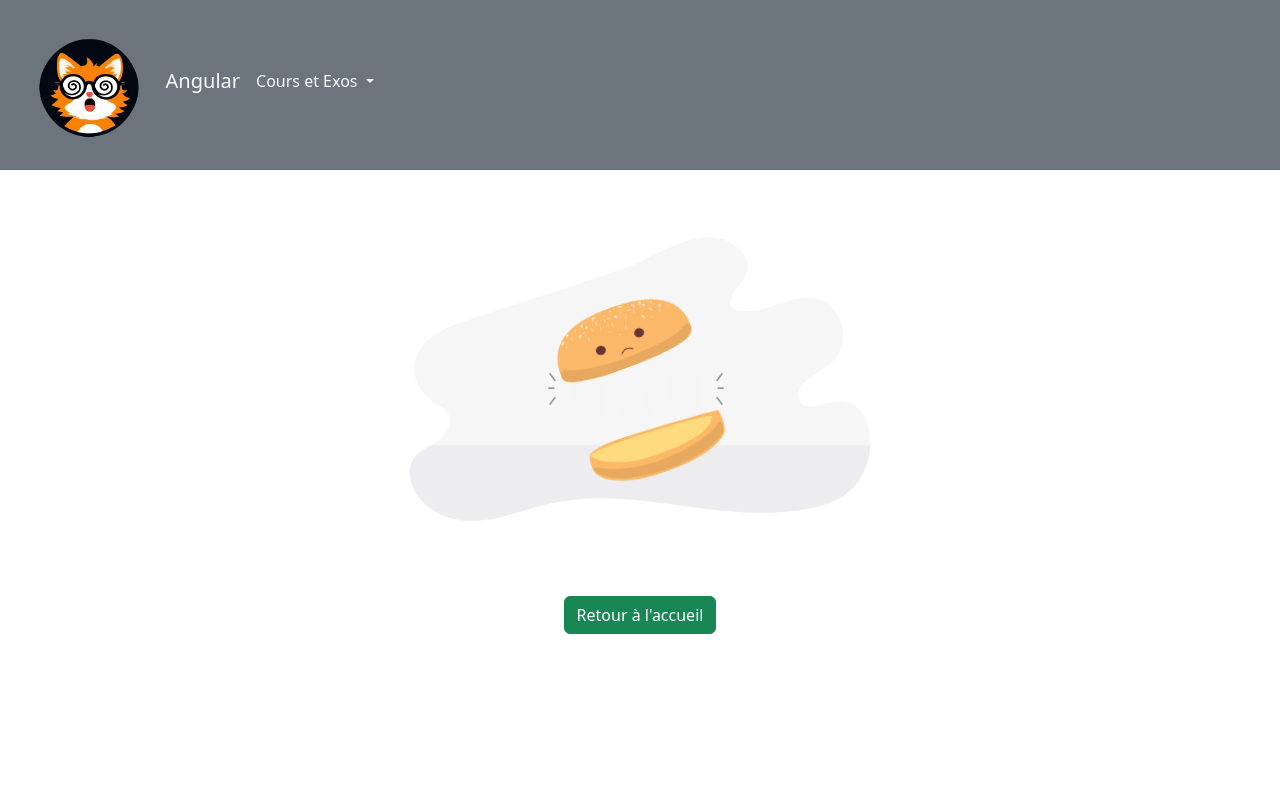
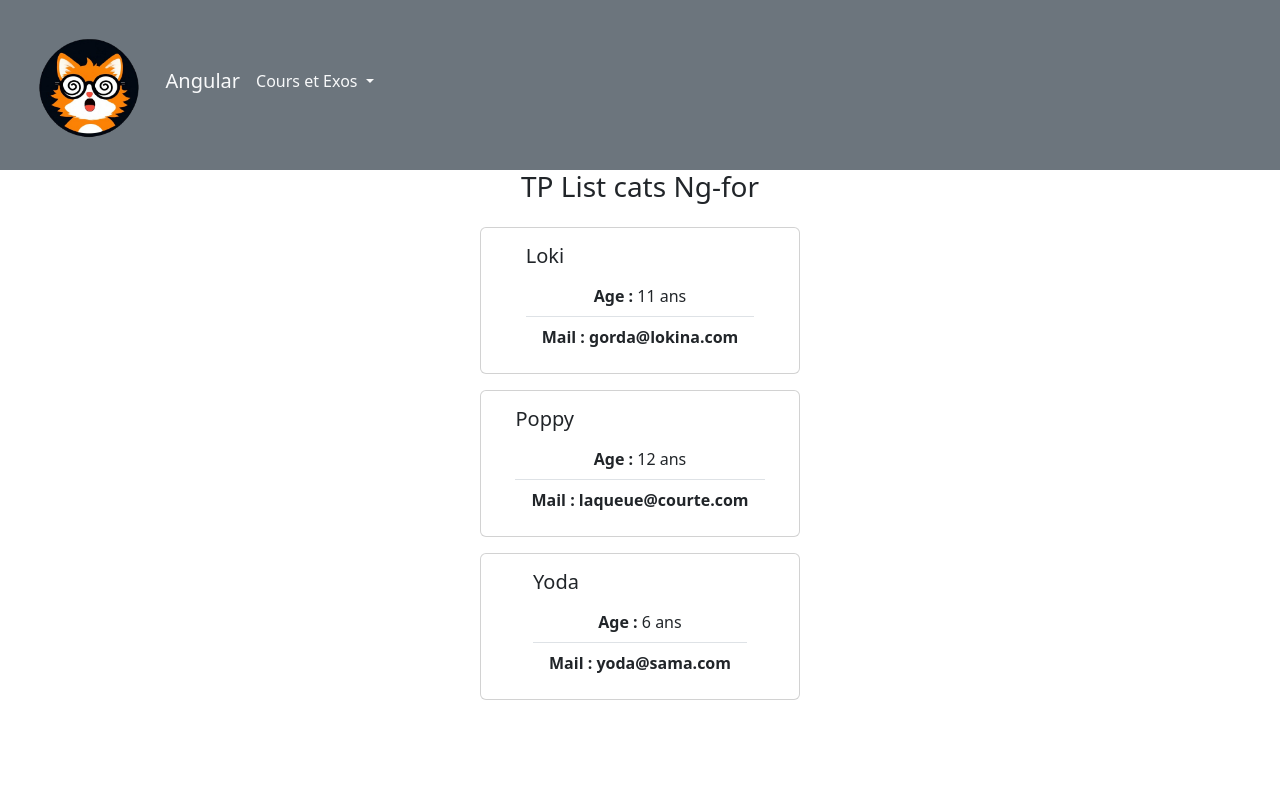
Before and after one commit to Vic-toru/cours_angular, an Angular app: page /list-cats in a window 1280 px wide. Shown: the top 800 px of the page. Built offline with nearby package versions, Linux system fonts and the light colour scheme.

Commit message:
ajout TP list cats NgFor

```diff
--- a/src/app/app.routes.ts
+++ b/src/app/app.routes.ts
@@ -3,11 +3,13 @@ import { HomeComponent } from './home/home.component';
 import { ListFriendsComponent } from './list-friends/list-friends.component';
 import { NotFoundComponent } from './not-found/not-found.component';
 import { DataBindingComponent } from './tp/data-binding/data-binding.component';
+import { ListCatsComponent } from './list-cats/list-cats.component';
 
 export const routes: Routes = [
   { path: 'home', component: HomeComponent },
   { path: 'list-friends', component: ListFriendsComponent },
   { path: 'data-binding', component: DataBindingComponent },
+  { path: 'list-cats', component: ListCatsComponent },
   // { path: 'app-component-manip',component: ComponentManipComponent},
   // Test en mode lazy loading
   { path: 'app-component-manip', loadComponent: () => import('./tp/component-manip/component-manip.component').then(m => m.ComponentManipComponent) },
--- /dev/null
+++ b/src/app/list-cats/cat/cat.component.html
@@ -0,0 +1,19 @@
+<div
+class="card"
+style="width: 20rem; display: flex; align-items: center; margin: auto"
+>
+<div class="card-body">
+  <h5 class="card-title">{{name}}</h5>
+
+  <ul class="list-group list-group-flush">
+    <li class="list-group-item" style="text-align: center">
+      <strong>Age :</strong> {{age}} ans
+    </li>
+    <li class="list-group-item">
+      <p class="card-text" style="text-align: center">
+        <strong>Mail : {{email}} </strong>
+      </p>
+    </li>
+  </ul>
+</div>
+</div>
--- /dev/null
+++ b/src/app/list-cats/list-cats.component.css
@@ -0,0 +1,6 @@
+.container {
+    display: flex;
+    flex-direction: column;
+    gap: 1rem;
+    align-items: center;
+  }
--- /dev/null
+++ b/src/app/list-cats/list-cats.component.html
@@ -0,0 +1,5 @@
+<div class="container">
+  <h3>TP List cats Ng-for</h3>
+    <app-cat *ngFor="let cat of listCatsTab" [name]="cat.name" [age]="cat.age" [email]="cat.email"></app-cat>
+
+</div>
--- /dev/null
+++ b/src/app/list-cats/list-cats.component.ts
@@ -0,0 +1,17 @@
+import { Component } from '@angular/core';
+import { NgFor } from '@angular/common';
+import { CatComponent } from './cat/cat.component';
+
+@Component({
+  selector: 'app-list-cats',
+  imports: [NgFor , CatComponent],
+  templateUrl: './list-cats.component.html',
+  styleUrl: './list-cats.component.css'
+})
+export class ListCatsComponent {
+  listCatsTab: { name: string; age: number; email: string }[] = [
+    { name: 'Loki', age: 11, email: 'gorda@lokina.com' },
+    { name: 'Poppy', age: 12, email: 'laqueue@courte.com' },
+    { name: 'Yoda', age: 6, email: 'yoda@sama.com' }
+  ];
+}
--- a/src/app/list-friends/list-friends.component.html
+++ b/src/app/list-friends/list-friends.component.html
@@ -3,10 +3,10 @@
     <h2>List Friends (Text Interpolation) :</h2>
     <br>
     <input type="text" name="etat" [(ngModel)]="leFriend">
-    <!-- <p>{{listFriendsCreationStatus}}</p> -->
+    <p>{{listFriendsCreationStatus}}</p>
     <br>
-    <p *ngIf="listFriendCreated, else noFriend" class="text-danger" >Un ami a été crée, il s'agit de {{leFriend}}</p>
-    <ng-template #noFriend class="text-danger">Pas encore d'ami 😢</ng-template>
+    <p *ngIf="listFriendCreated, else noFriend" class="text-success" >Un ami a été crée, il s'agit de {{leFriend}}</p>
+    <ng-template #noFriend ><p class="text-danger">Pas encore d'ami 😢</p></ng-template>
     <br><br>
     <input type="button" class="btn btn-success" value="Ajout ami" (click)="onAddingFriends()" (input)="onUpdateFriendsList($event)">
     <br>
--- a/src/app/list-friends/list-friends.component.ts
+++ b/src/app/list-friends/list-friends.component.ts
@@ -25,7 +25,7 @@ export class ListFriendsComponent {
  listFriendCreated:boolean= false;
 
  onAddingFriends():void{
-  // this.listFriendsCreationStatus = "Super, tu as un ami 🥳";
+  this.listFriendsCreationStatus = "Super, tu as un ami 🥳";
   this.listFriendCreated = true;
  };
 
--- a/src/app/shared/navigation/navigation.component.html
+++ b/src/app/shared/navigation/navigation.component.html
@@ -41,6 +41,9 @@
                 <li class="dropdown-item me-2">
                   <a routerLink="/data-binding" class="text-light">TP 3 : Exo DataBinding</a>
                 </li>
+                <li class="dropdown-item me-2">
+                  <a routerLink="/list-cats" class="text-light">TP 4 : Exo ng-for</a>
+                </li>
               </ul>
             </li>
           </ul>
```
Also changed, not shown: src/app/list-cats/cat/cat.component.ts (added, +14 -0 lines), src/app/list-cats/cat/cat.component.css (added), 2 other files (tests, documents, lock files or other folders).
